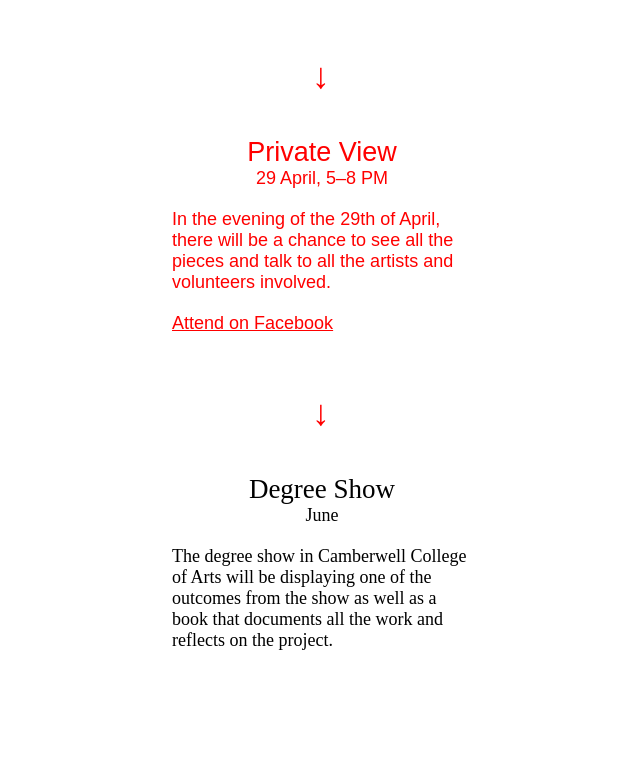
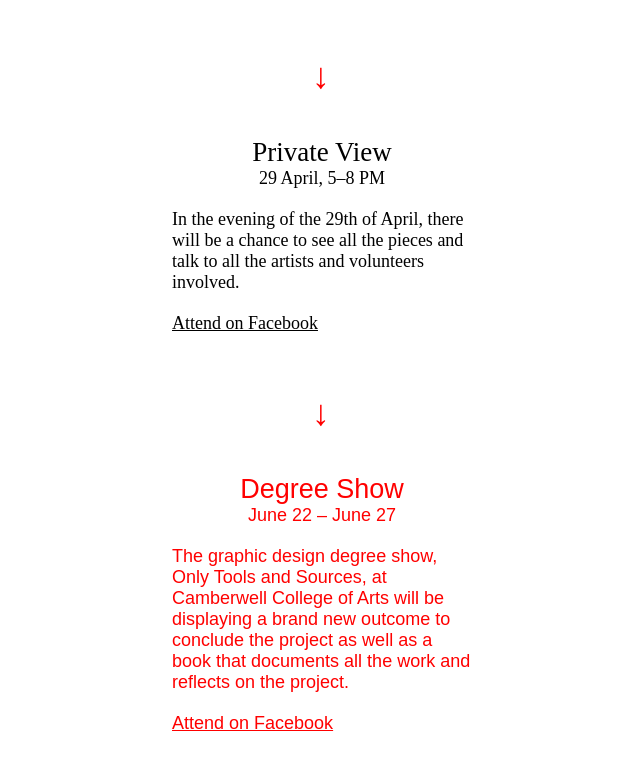
Before and after one commit to kubabartwicki/artisresponse, a website: page index.html in a window 1280 px wide. Shown: the part 3790-4557 px from the top of the page, without its empty margins (366-1006 px from the left). Drawn offline with nearby package versions, Linux system fonts and the light colour scheme.

Commit message:
DEGREE SHOW!

```diff
--- a/index.html
+++ b/index.html
@@ -71,16 +71,17 @@
 				<p>The show will take place in a more controlled environment. Volunteers will be in the space alone. They must feel comfortable and they must be free of any concepts of value and preciousness of the work. </p>
 				<p>This, together with appropriate curation of the artworks, will ignite a desirable response.</p>
 			</li>
-			<li class="timeline-element timeline-seventh-element timeline-active" id="timeline-current">
+			<li class="timeline-element timeline-seventh-element">
 				<h2>Private View</h2>
 				<time>29 April, 5–8 PM</time>
 				<p>In the evening of the 29th of April, there will be a chance to see all the pieces and talk to all the artists and volunteers involved.</p>
-				<p><a href="https://www.facebook.com/events/1069405676406289/" style="color:red">Attend on Facebook</a></p>
+				<p><a href="https://www.facebook.com/events/1069405676406289/">Attend on Facebook</a></p>
 			</li>
-			<li class="timeline-element timeline-eighth-element">
+			<li class="timeline-element timeline-eighth-element timeline-active" id="timeline-current">
 				<h2>Degree Show</h2>
-				<time>June</time>
-				<p>The degree show in Camberwell College of Arts will be displaying one of the outcomes from the show as well as a book that documents all the work and reflects on the project.</p>
+				<time>June 22 – June 27</time>
+				<p>The graphic design degree show, Only Tools and Sources, at Camberwell College of Arts will be displaying a brand new outcome to conclude the project as well as a book that documents all the work and reflects on the project.</p>
+				<p><a href="https://www.facebook.com/events/435231919970999/" style="color:red">Attend on Facebook</a></p>
 			</li>
 		</ul>
 	</div>
```
